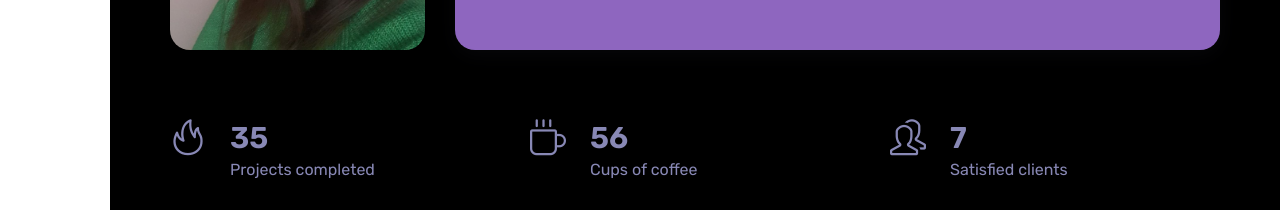
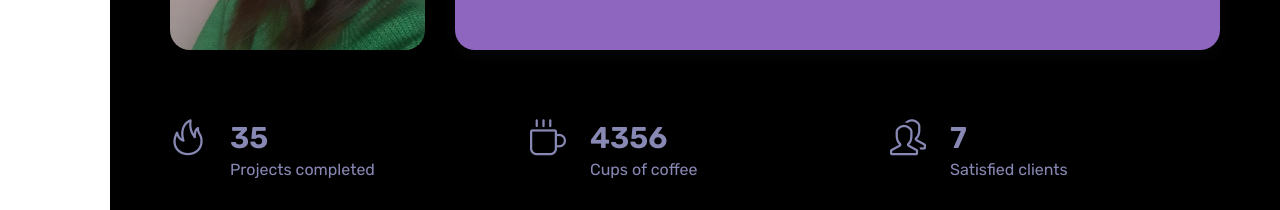
Before and after one commit to bohdanahostynska/my_portfolio, a React (Create React App) app: page / in a window 1280 px wide. Shown: the part 1220-1430 px from the top of the page. Built offline with nearby package versions, Linux system fonts and the light colour scheme.

Commit message:
style correction

```diff
--- a/src/components/about/AboutBox.jsx
+++ b/src/components/about/AboutBox.jsx
@@ -17,7 +17,7 @@ const AboutBox = () => {
         <i className="about__icon icon-cup "></i>
 
         <div>
-            <h3 className="about__title">56</h3>
+            <h3 className="about__title">4356</h3>
             <span className="about__subtitle">Cups of coffee</span>
         </div>
     </div>
```
